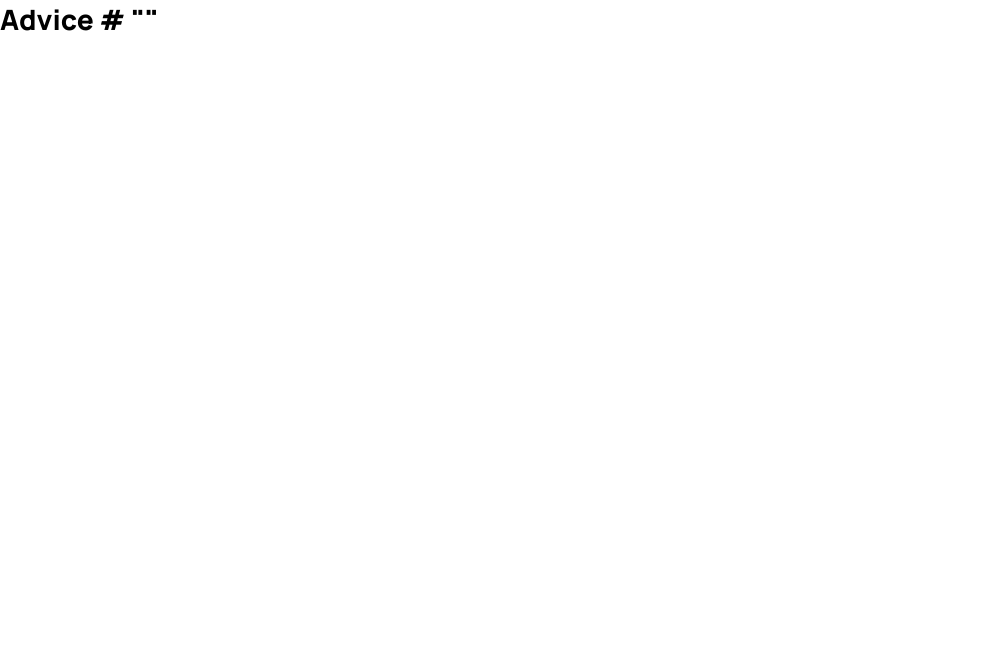
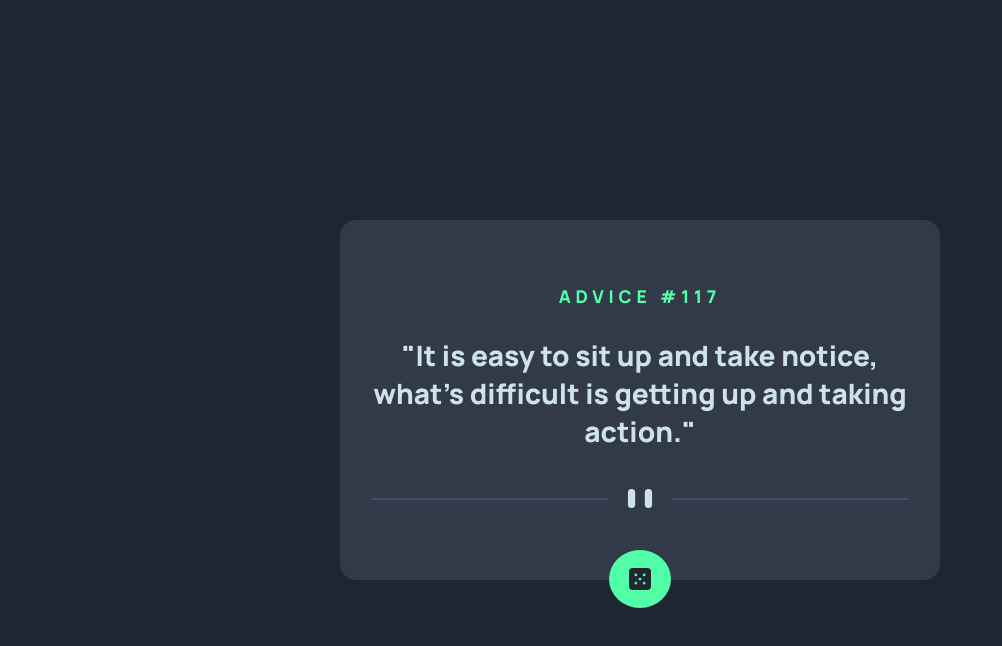
Before and after one commit to agusscript/advice-generator-app-js, a plain HTML site: page index.html in a window 1280 px wide. Shown: the whole page, without its empty margins (0-1002 px from the left). Drawn offline with Linux system fonts and the light colour scheme.

Commit message:
Add card advice styled

```diff
--- a/index.html
+++ b/index.html
@@ -12,9 +12,17 @@
 <body>
   <main>
 
-    Advice #<!-- Advice ID goes here -->
-
-    "<!-- Advice text goes here -->"
+    <section class="advice-card-container">
+      <p class="advice-number">Advice #<span>117</span></p>
+      <p class="advice">"It is easy to sit up and take notice, what's difficult is getting up and taking action."</p>
+      <picture>
+        <img id="desktop-divider-img" class="divider" src="images/pattern-divider-desktop.svg" alt="divider">
+        <img id="mobile-divider-img" class="divider occult" src="images/pattern-divider-mobile.svg" alt="divider">
+      </picture>
+      <button class="dice-btn">
+        <img class="icon-dice-img" src="images/icon-dice.svg" alt="dice icon">
+      </button>
+    </section>
 
   </main>
   <!-- <footer>coded by</footer> -->
--- a/styles/main.scss
+++ b/styles/main.scss
@@ -1,4 +1,4 @@
-@import url('https://fonts.googleapis.com/css2?family=Manrope:wght@800&display=swap');
+@import url("https://fonts.googleapis.com/css2?family=Manrope:wght@800&display=swap");
 
 $Light-Cyan: hsl(193, 38%, 86%);
 $Neon-Green: hsl(150, 100%, 66%);
@@ -7,8 +7,72 @@ $Dark-Grayish-Blue: hsl(217, 19%, 24%);
 $Dark-Blue: hsl(218, 23%, 16%);
 
 body {
-    margin: 0;
-    padding: 0;
-    font-family: "Manrope", sans-serif;
-    font-size: 28px;
+  margin: 0;
+  padding: 0;
+  font-family: "Manrope", sans-serif;
+  font-size: 28px;
+  background-color: $Dark-Blue;
 }
+
+main {
+  width: 100%;
+  height: 100vh;
+  display: flex;
+  align-items: center;
+  justify-content: center;
+
+  .advice-card-container {
+    position: relative;
+    display: flex;
+    flex-direction: column;
+    align-items: center;
+    justify-content: center;
+    box-sizing: border-box;
+    margin: 0 1rem;
+    max-width: 600px;
+    min-height: 360px;
+    background-color: $Dark-Grayish-Blue;
+    color: $Light-Cyan;
+    text-align: center;
+    padding: 1rem 2rem;
+    border-radius: 1rem;
+
+    .advice-number {
+      margin: 0;
+      color: $Neon-Green;
+      font-size: 1.1rem;
+      text-transform: uppercase;
+      font-weight: 300;
+      letter-spacing: 0.3rem;
+    }
+
+    picture {
+      width: 100%;
+
+      .divider {
+        width: 100%;
+      }
+    }
+
+    .occult {
+      display: none;
+    }
+
+    .dice-btn {
+      position: absolute;
+      border: none;
+      display: flex;
+      align-items: center;
+      justify-content: center;
+      background-color: $Neon-Green;
+      width: 62px;
+      height: 58px;
+      border-radius: 50%;
+      bottom: -28px;
+
+      .icon-dice-img {
+        width: 22px;
+      }
+    }
+  }
+}
```
Also changed, not shown: styles/main.css.
